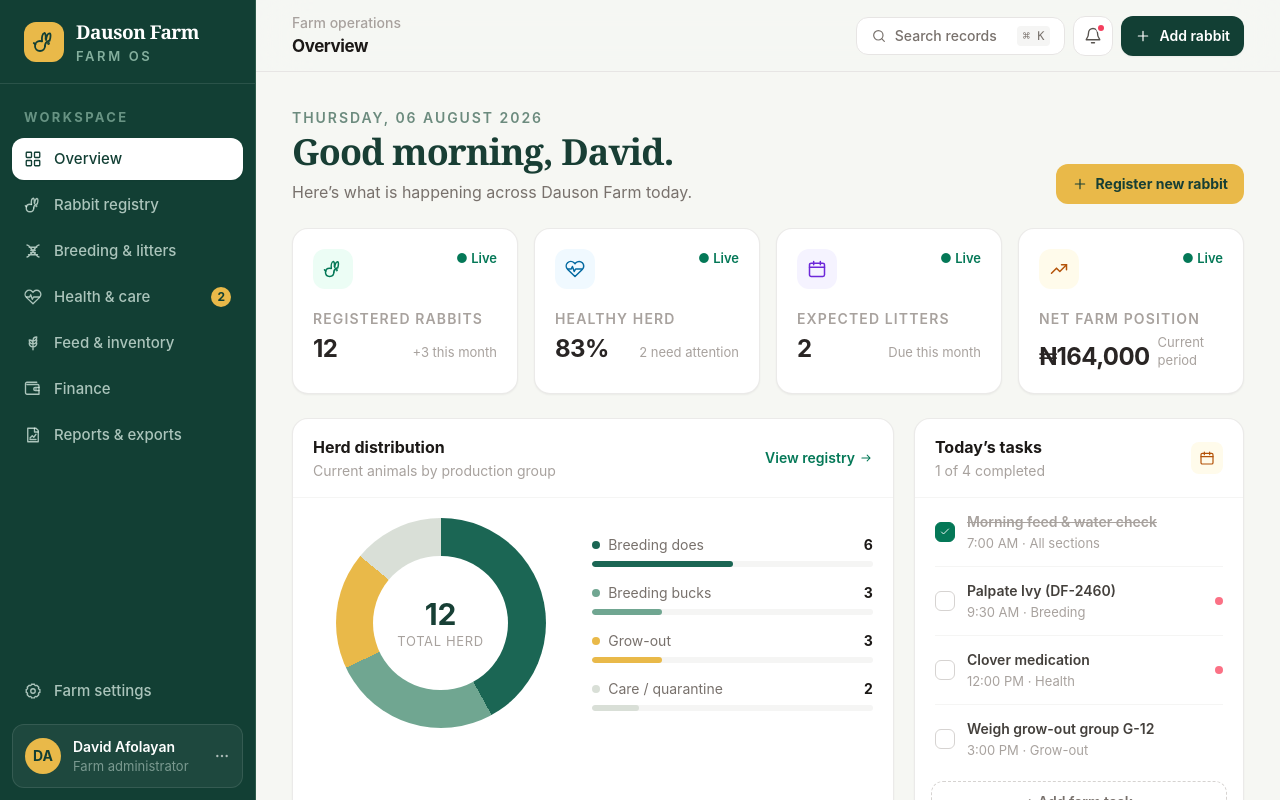
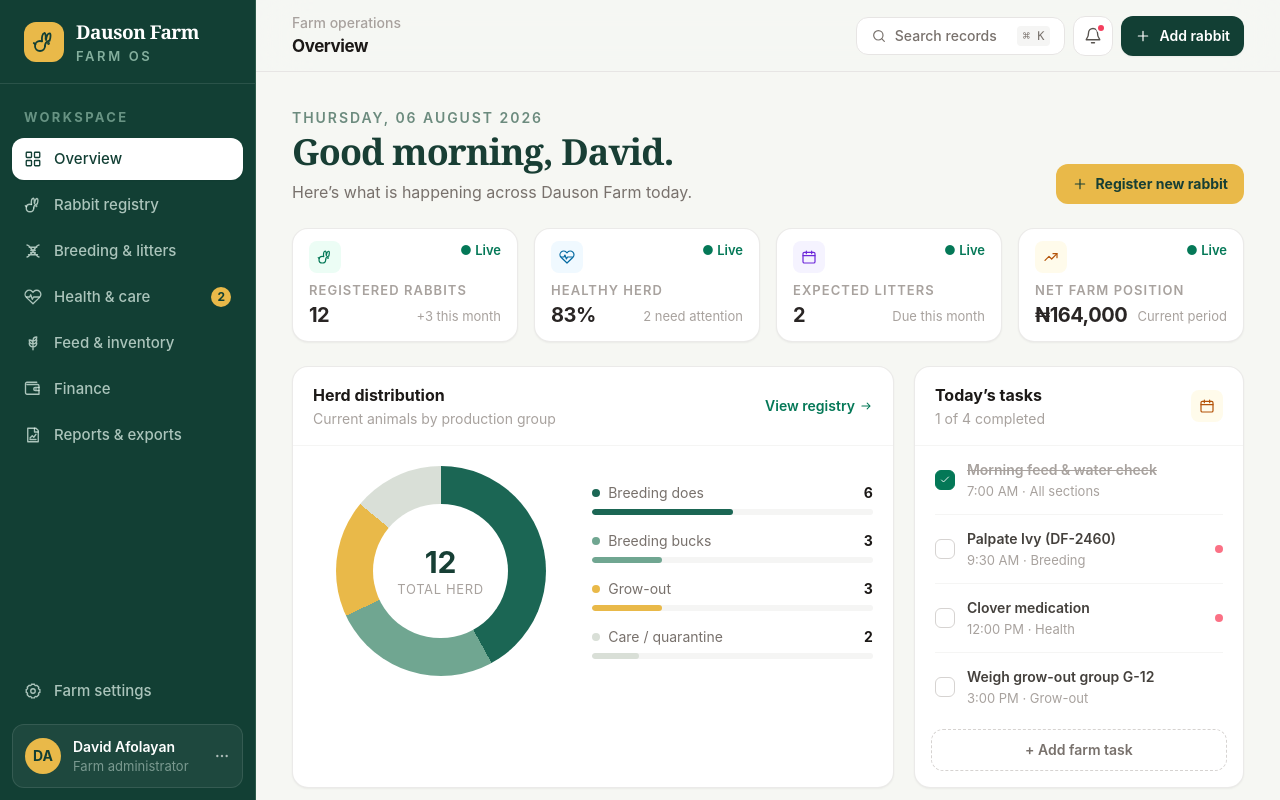
Before and after one commit to veck404/Dauson-Rabit-Farm, a Next.js app: page / in a window 1280 px wide. Shown: the top 800 px of the page. Built offline with nearby package versions, Linux system fonts and the light colour scheme.

Commit message:
Refactor KPI card styles for improved layout and readability

```diff
--- a/components/farm/Dashboard.tsx
+++ b/components/farm/Dashboard.tsx
@@ -87,22 +87,22 @@ export function Dashboard({
       </div>
       <div className="grid gap-4 sm:grid-cols-2 xl:grid-cols-4">
         {kpis.map((kpi) => (
-          <Card key={kpi.label} className="p-5">
+          <Card key={kpi.label} className="px-4 py-3">
             <div className="flex items-start justify-between">
               <div
-                className={`grid h-10 w-10 place-items-center rounded-xl ${kpi.tone}`}
+                className={`grid h-8 w-8 place-items-center rounded-lg ${kpi.tone}`}
               >
-                <Icon name={kpi.icon} className="h-5 w-5" />
+                <Icon name={kpi.icon} className="h-4 w-4" />
               </div>
               <span className="text-[10px] font-semibold text-emerald-700">
                 ● Live
               </span>
             </div>
-            <p className="mt-5 text-[11px] font-semibold uppercase tracking-[.08em] text-stone-400">
+            <p className="mt-2 text-[10px] font-semibold uppercase tracking-[.08em] text-stone-400">
               {kpi.label}
             </p>
-            <div className="mt-1 flex items-end justify-between gap-2">
-              <p className="text-2xl font-bold tracking-tight text-stone-800">
+            <div className="mt-0.5 flex items-end justify-between gap-2">
+              <p className="text-xl font-bold tracking-tight text-stone-800">
                 {kpi.value}
               </p>
               <p className="pb-1 text-[10px] text-stone-400">{kpi.note}</p>
```
